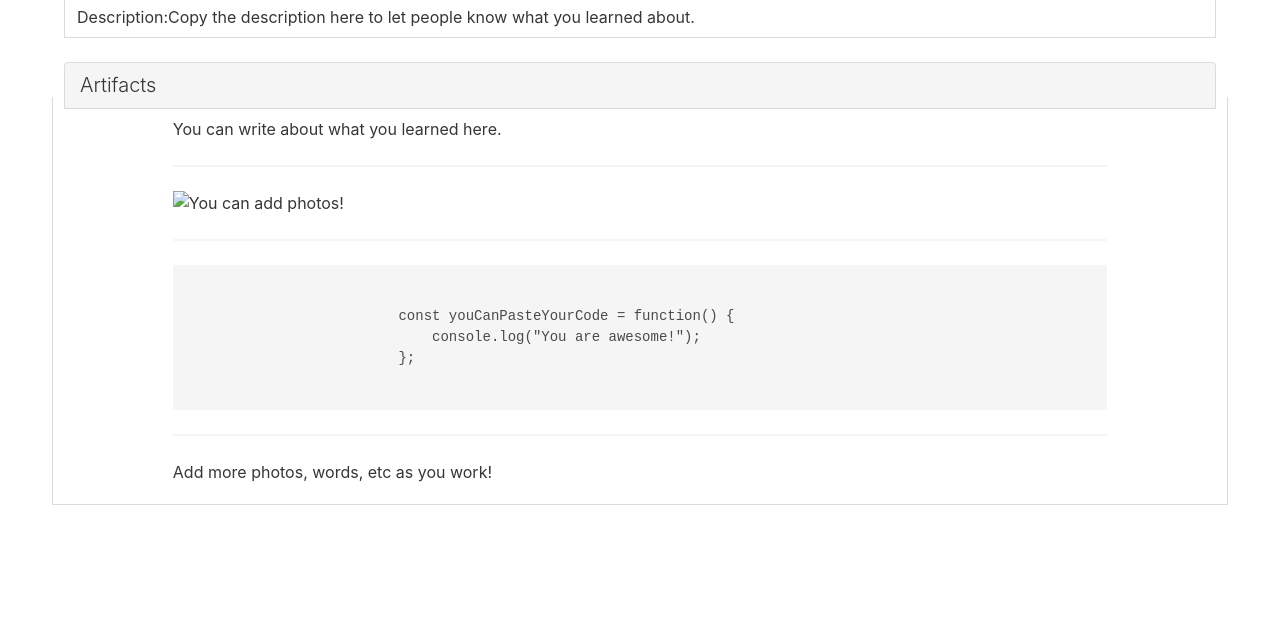
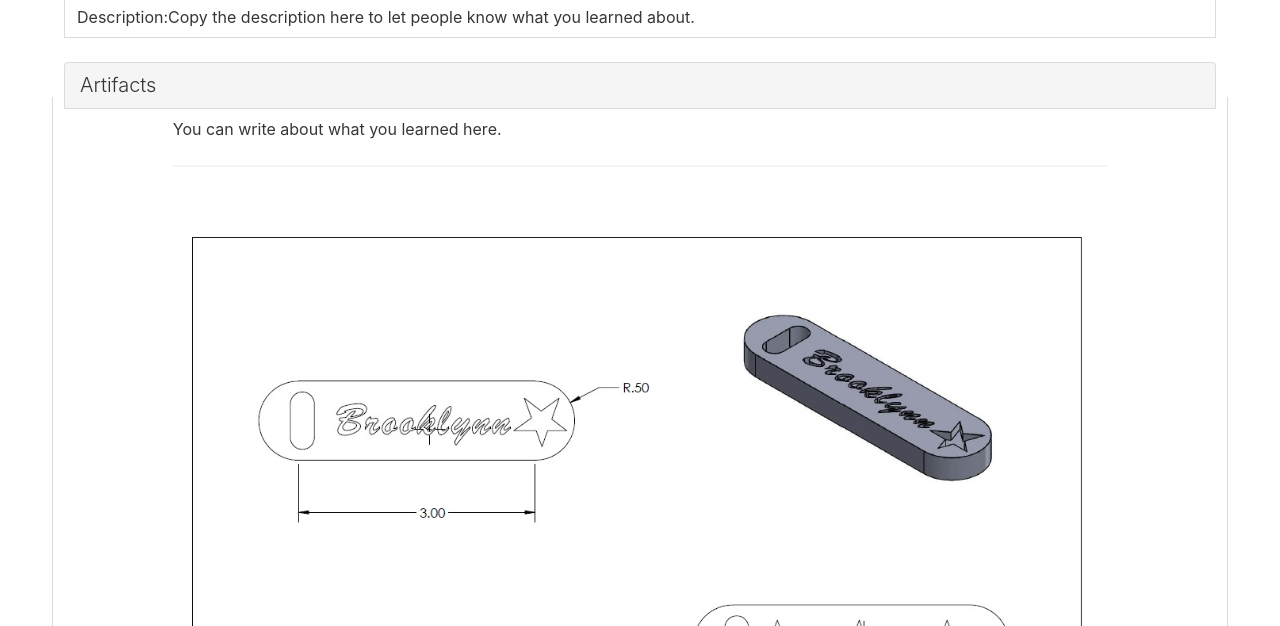
Before and after one commit to Vaxeris/Vaxeris.github.io, a plain HTML site: page chicktech-2018-2019/kickoff/index.html in a window 1280 px wide. Shown: the part 174-800 px from the top of the page. Drawn offline with nearby package versions, Linux system fonts and the light colour scheme; a script that the page names is missing.

Commit message:
Update index.html

```diff
--- a/chicktech-2018-2019/kickoff/index.html
+++ b/chicktech-2018-2019/kickoff/index.html
@@ -34,7 +34,7 @@
                 <div class="column is-10 is-offset-1">
                     <p>You can write about what you learned here.</p>
                     <hr>
-                    <img src="./assets/DigitalSketch1.JEPG" alt="You can add photos!">
+                    <img src="./assets/DigitalSketch1.jpg" alt="You can add photos!">
                     <hr>
                     <pre><code>
                         const youCanPasteYourCode = function() {
```
